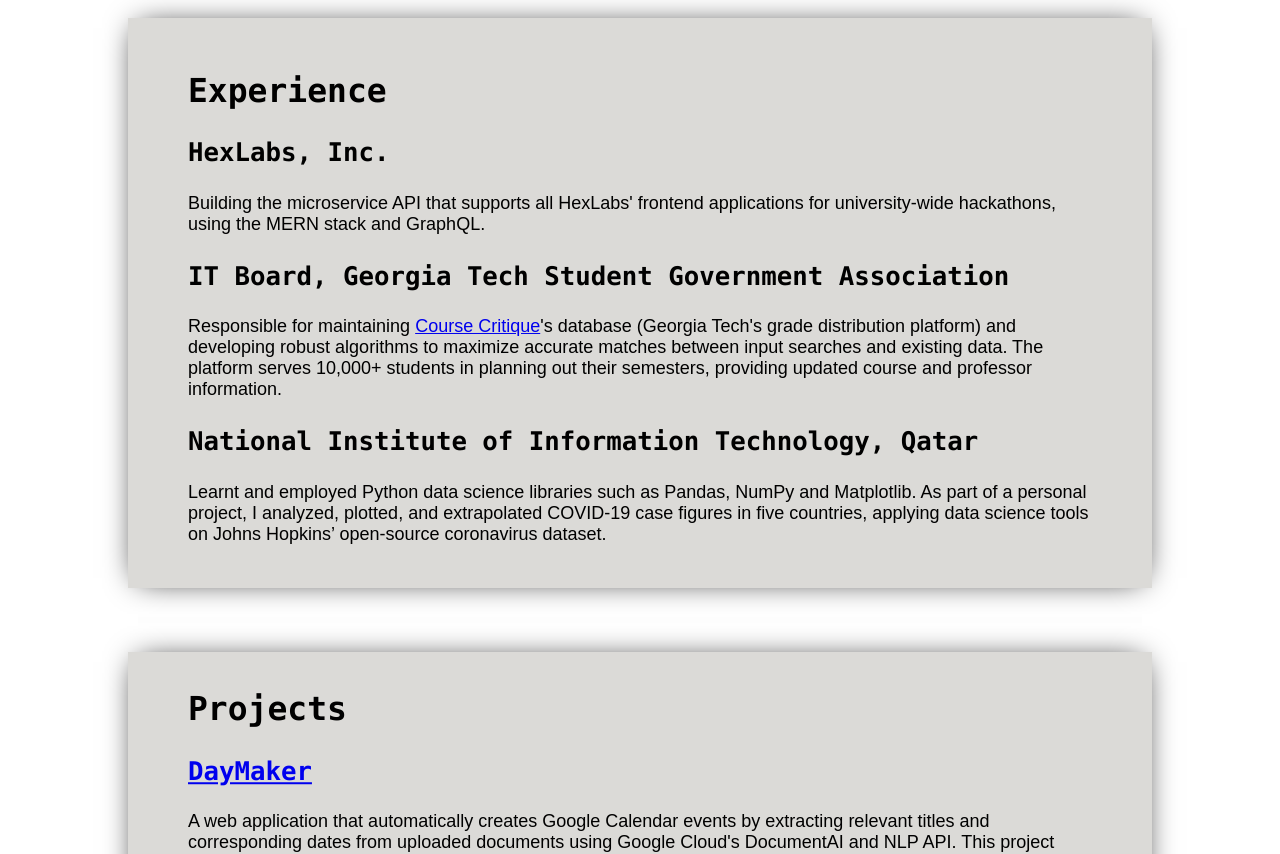
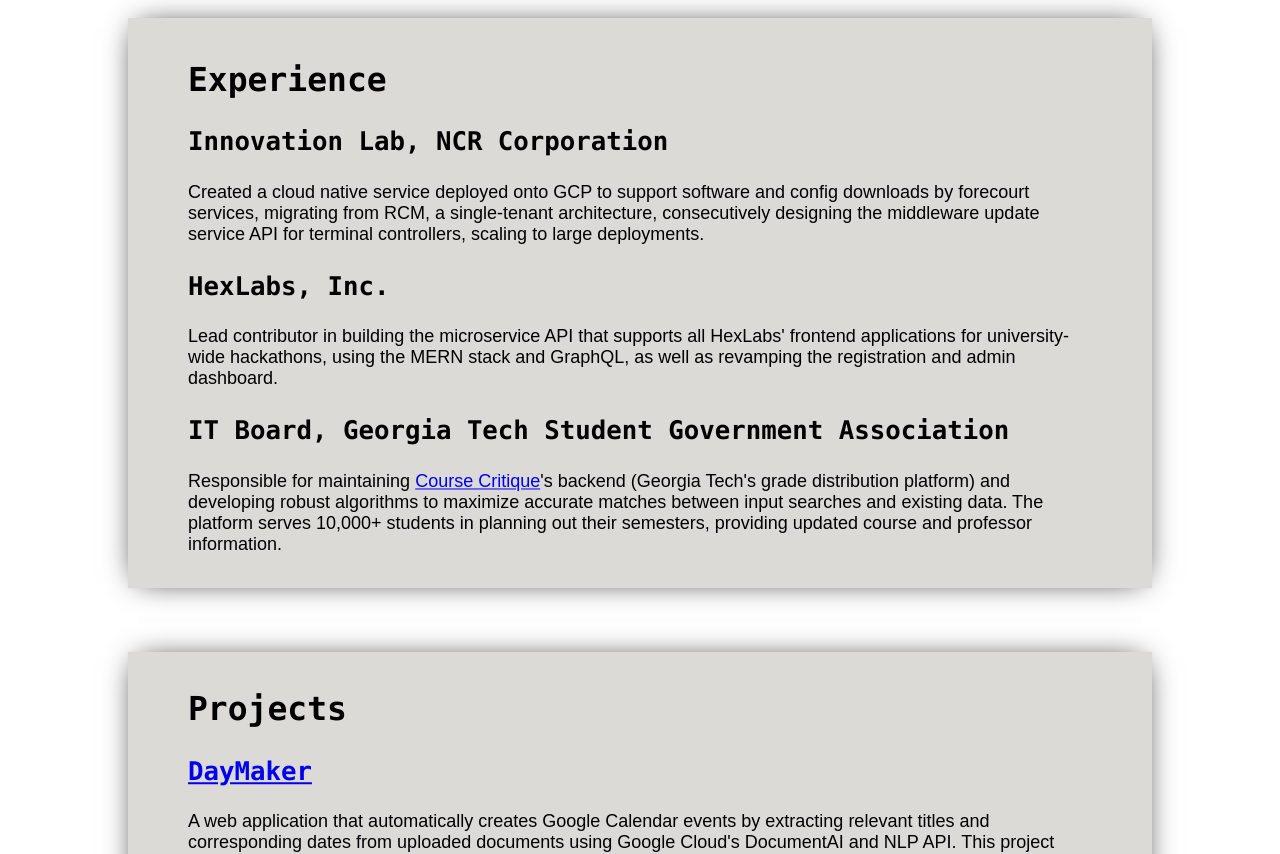
Before and after one commit to thaneesh-babu/Personal-Website, a React (Vite) app: page / in a window 1280 px wide. Shown: the part 1200-2054 px from the top of the page. Built offline with nearby package versions, Linux system fonts and the light colour scheme.

Commit message:
experience commit

```diff
--- a/src/components/About/About.jsx
+++ b/src/components/About/About.jsx
@@ -24,11 +24,20 @@
     <div className="about-section-2">
       <div className="about-content">
         <h2>Experience</h2>
+        <h3>Innovation Lab, NCR Corporation</h3>
+        <p className="p-content">
+          Created a cloud native service deployed onto GCP to support software
+          and config downloads by forecourt services, migrating from RCM, a
+          single-tenant architecture, consecutively designing the middleware
+          update service API for terminal controllers, scaling to large
+          deployments.
+        </p>
         <h3>HexLabs, Inc.</h3>
         <p className="p-content">
-          Building the microservice API that supports all HexLabs' frontend
-          applications for university-wide hackathons, using the MERN stack and
-          GraphQL.
+          Lead contributor in building the microservice API that supports all
+          HexLabs' frontend applications for university-wide hackathons, using
+          the MERN stack and GraphQL, as well as revamping the registration and
+          admin dashboard.
         </p>
         <h3>IT Board, Georgia Tech Student Government Association</h3>
         <p className="p-content">
@@ -36,19 +45,11 @@
           <a href="https://critique.gatech.edu/" class="text-blue-500">
             Course Critique
           </a>
-          's database (Georgia Tech's grade distribution platform) and
-          developing robust algorithms to maximize accurate matches between
-          input searches and existing data. The platform serves 10,000+ students
-          in planning out their semesters, providing updated course and
-          professor information.
-        </p>
-        <h3>National Institute of Information Technology, Qatar</h3>
-        <p className="p-content">
-          Learnt and employed Python data science libraries such as Pandas,
-          NumPy and Matplotlib. As part of a personal project, I analyzed,
-          plotted, and extrapolated COVID-19 case figures in five countries,
-          applying data science tools on Johns Hopkins’ open-source coronavirus
-          dataset.
+          's backend (Georgia Tech's grade distribution platform) and developing
+          robust algorithms to maximize accurate matches between input searches
+          and existing data. The platform serves 10,000+ students in planning
+          out their semesters, providing updated course and professor
+          information.
         </p>
       </div>
     </div>
```
